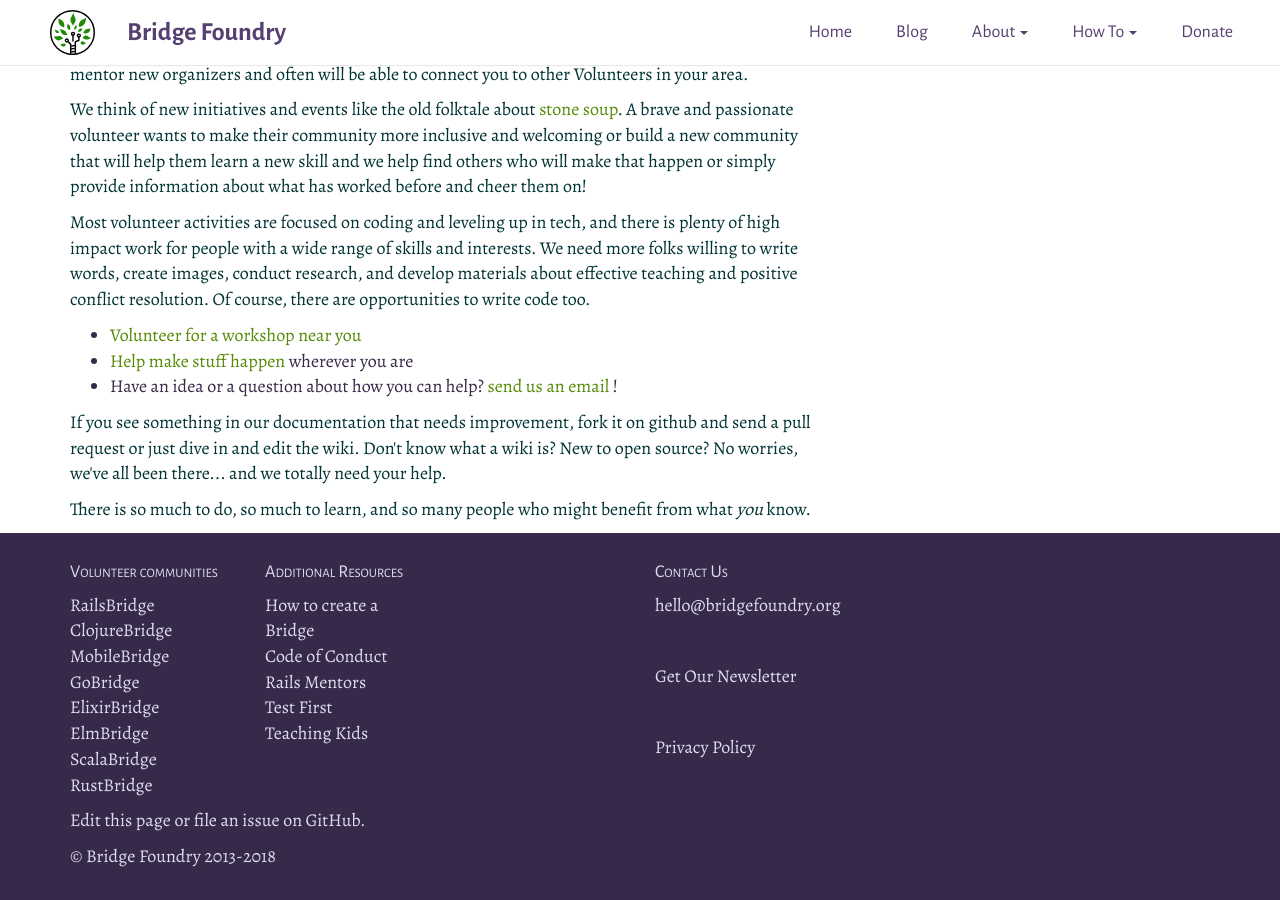
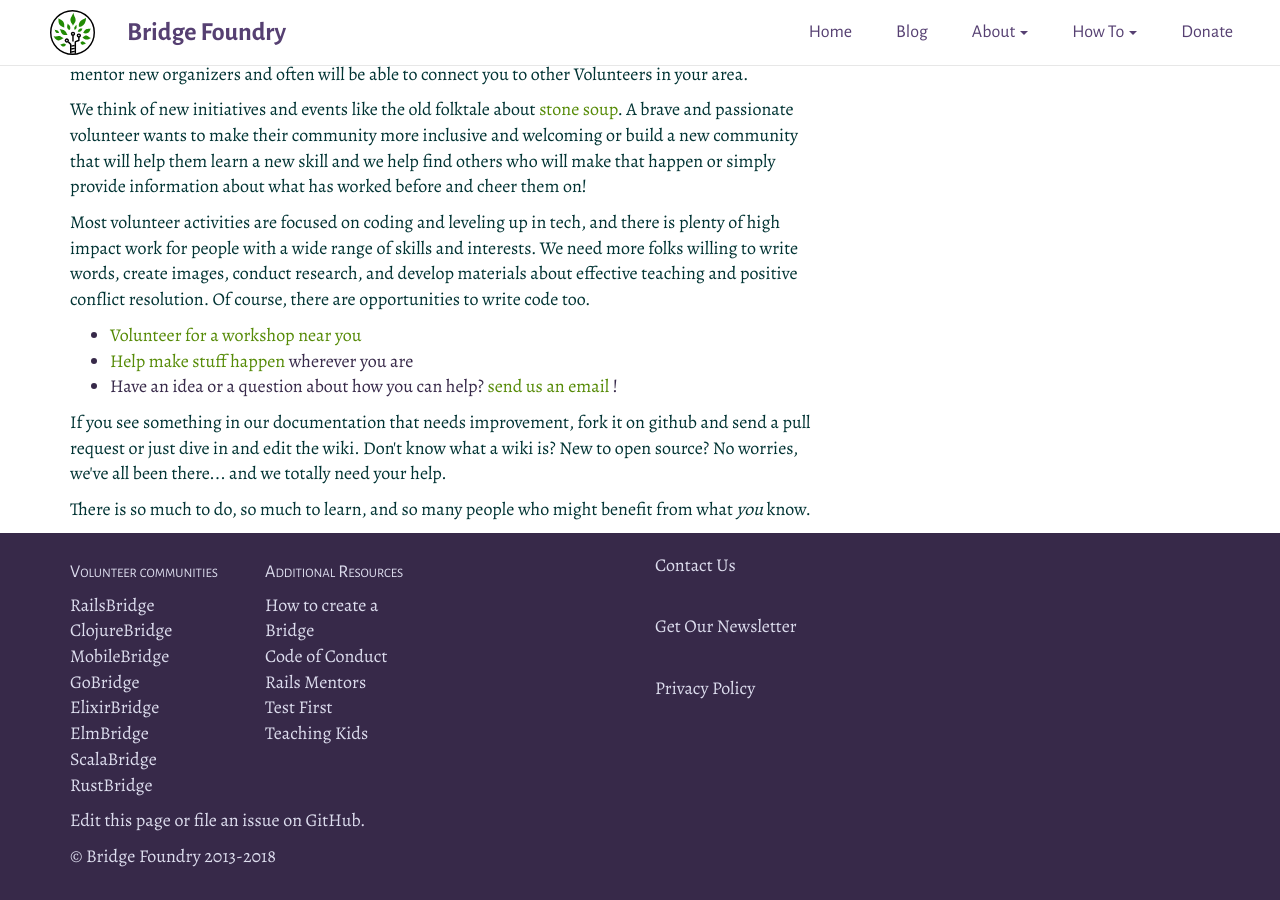
Before and after one commit to Satsaimistoowqp/bridgefoundry.github.io, a Jekyll site: the page built from index.html, in a window 1280 px wide and 900 px high, scrolled down 3117 px. Built offline with Jekyll 4.4.1, drawn with Linux system fonts in a browser that asks for light colours.

Commit message:
Update footer to link to /contact

```diff
--- a/_includes/footer.html
+++ b/_includes/footer.html
@@ -25,17 +25,14 @@
         </ul>
 
     </div>
+    <div class="col-md-2"></div>
     <div class="col-md-2">
+      <p><a href="/contact">Contact Us</a></p>
+      <br />
+      <p><a href="http://eepurl.com/dE9xx5">Get Our Newsletter</a></p>
+      <br />
+      <p><a href="privacy_policy.html">Privacy Policy</a></p>
     </div>
-
-      <div class="col-md-2">
-      <h4>Contact Us</h4>
-      <p>hello@bridgefoundry.org</p>
-      <p>&nbsp;</p>
-      <p><a href="http://eepurl.com/dE9xx5">Get Our Newsletter</p>
-      <p>&nbsp;</p>
-      <p><a href="privacy_policy.html">Privacy Policy</a></p>
-        </div>
   </div>
   <p><a href="{{ site.repos[0].url }}/edit/master/{{ page.path }}">Edit this page</a> or <a href="{{site.repos[0].url }}/issues">file an issue</a> on GitHub.</p>
   <p>&copy; Bridge Foundry 2013-2018</p>
```
